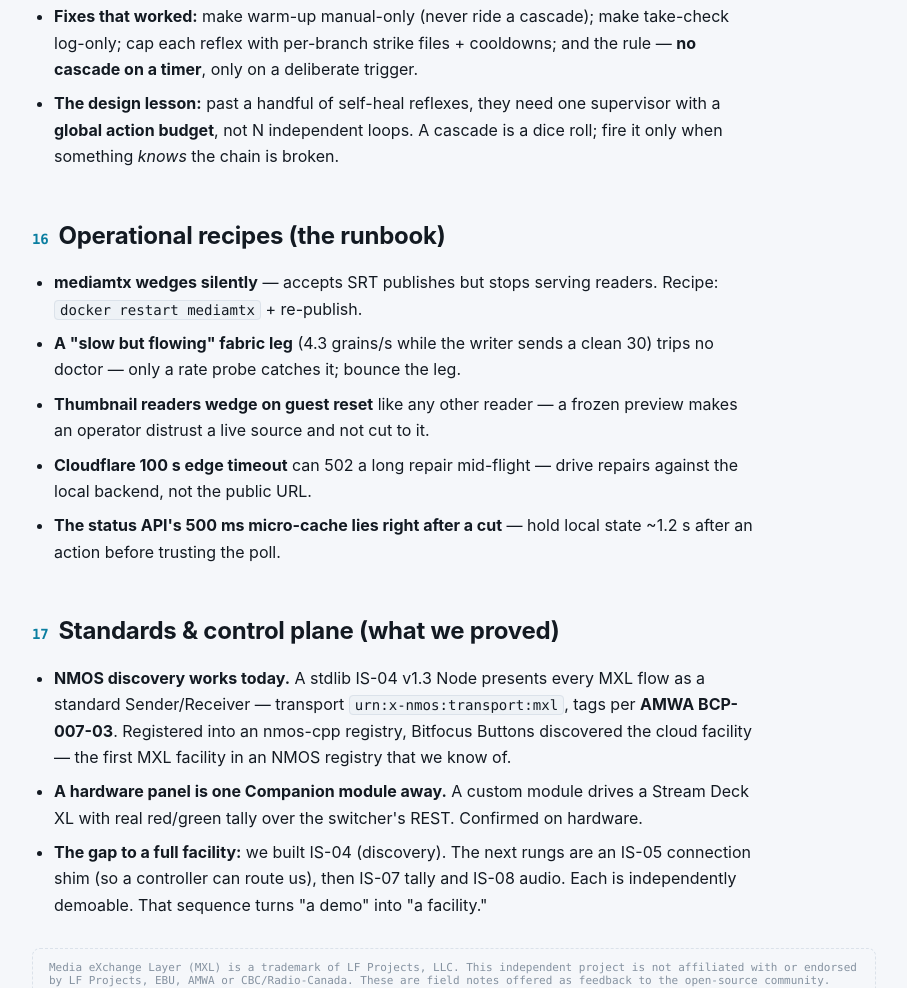
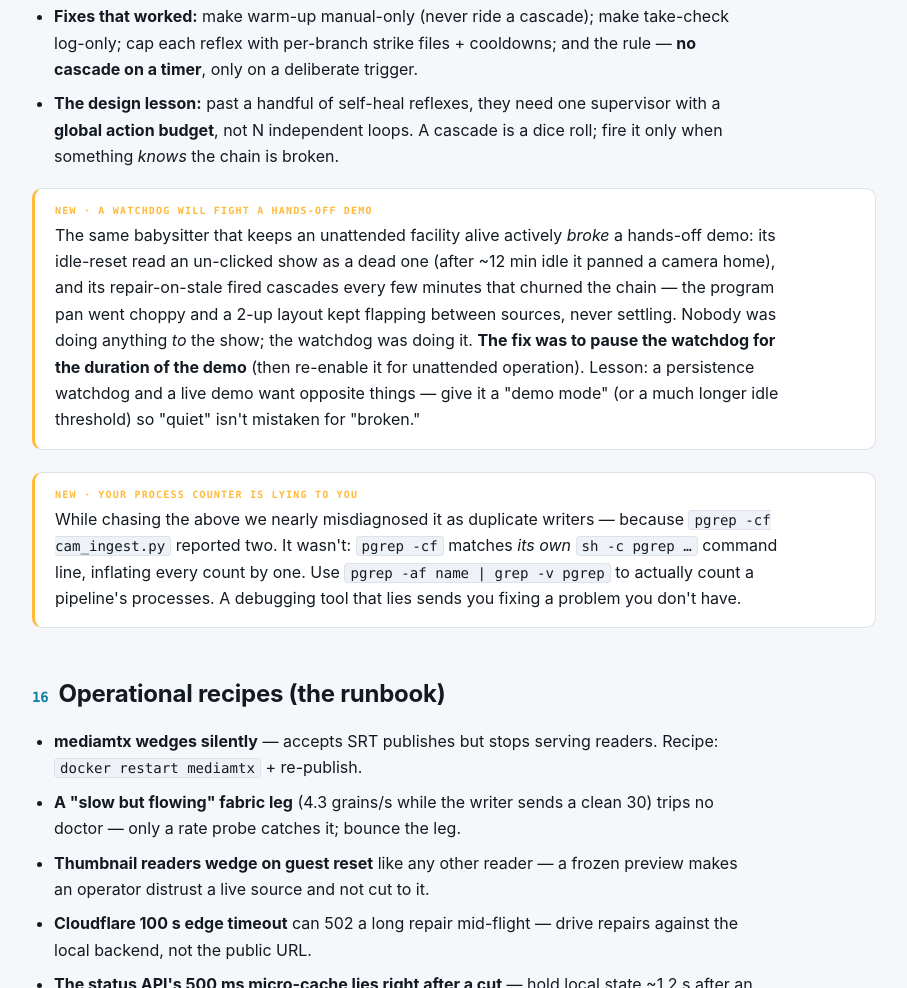
Before and after one commit to guycochran/mxl-cloud-production-demo, a plain HTML site: page docs/findings.html in a window 1280 px wide. Shown: the part 7806-8794 px from the top of the page, without its empty margins (320-1227 px from the left). Drawn offline with Linux system fonts and the light colour scheme.

Commit message:
content: add today's self-heal learnings to findings §15
From the Oct 1 live session: a persistence watchdog actively broke a
hands-off demo (idle-reset + repair-on-stale churned the chain → choppy
pan, flapping 2-up) — pause it during demos, give it a demo-mode. Plus
the debugging trap: `pgrep -cf` matches its own cmdline and inflates
process counts; use `pgrep -af | grep -v pgrep`.

Co-Authored-By: Claude Opus 4.8 (1M context) <noreply@anthropic.com>

```diff
--- a/docs/findings.html
+++ b/docs/findings.html
@@ -191,6 +191,8 @@
       <li><strong>Fixes that worked:</strong> make warm-up manual-only (never ride a cascade); make take-check log-only; cap each reflex with per-branch strike files + cooldowns; and the rule — <strong>no cascade on a timer</strong>, only on a deliberate trigger.</li>
       <li><strong>The design lesson:</strong> past a handful of self-heal reflexes, they need one supervisor with a <strong>global action budget</strong>, not N independent loops. A cascade is a dice roll; fire it only when something <em>knows</em> the chain is broken.</li>
     </ul>
+    <div class="key"><b class="tag">New · a watchdog will fight a hands-off demo</b><p>The same babysitter that keeps an unattended facility alive actively <em>broke</em> a hands-off demo: its idle-reset read an un-clicked show as a dead one (after ~12 min idle it panned a camera home), and its repair-on-stale fired cascades every few minutes that churned the chain — the program pan went choppy and a 2-up layout kept flapping between sources, never settling. Nobody was doing anything <em>to</em> the show; the watchdog was doing it. <strong>The fix was to pause the watchdog for the duration of the demo</strong> (then re-enable it for unattended operation). Lesson: a persistence watchdog and a live demo want opposite things — give it a "demo mode" (or a much longer idle threshold) so "quiet" isn't mistaken for "broken."</p></div>
+    <div class="key"><b class="tag">New · your process counter is lying to you</b><p>While chasing the above we nearly misdiagnosed it as duplicate writers — because <code>pgrep -cf cam_ingest.py</code> reported two. It wasn't: <code>pgrep -cf</code> matches <em>its own</em> <code>sh -c pgrep …</code> command line, inflating every count by one. Use <code>pgrep -af name | grep -v pgrep</code> to actually count a pipeline's processes. A debugging tool that lies sends you fixing a problem you don't have.</p></div>
 
     <h2 id="s16"><span class="n">16</span>Operational recipes (the runbook)</h2>
     <ul>
```
